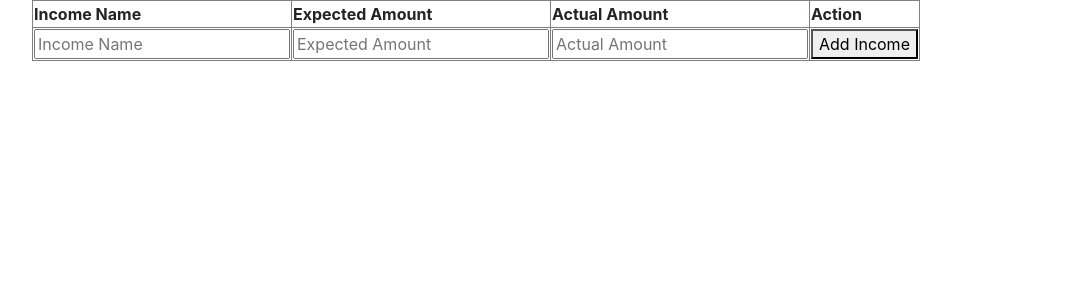
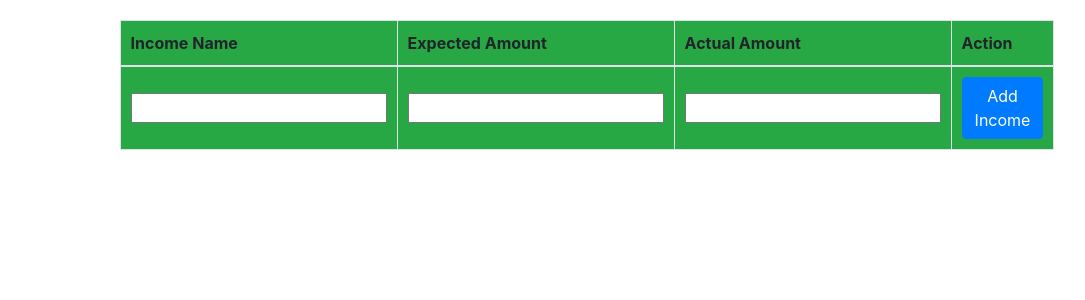
Before and after one commit to austinkodom/flask_budgeting_app, a Flask app: page / in a window 1280 px wide. Shown: the part 56-356 px from the top of the page, without its empty margins (53-1138 px from the left). Run offline with Flask 3, Linux system fonts and the light colour scheme; a user stored in the database is signed in; some libraries are stand-ins or nearby versions.

Commit message:
changed table formatting for the home page

```diff
--- a/website/templates/home.html
+++ b/website/templates/home.html
@@ -3,58 +3,54 @@
 
 {% block content%}
 
-<table id="incomeTable" border="1">
+<style>
+    #incomeTable th, #incomeTable td {
+        padding: 10px;
+    }
+    #tableContainer {
+        display: flex;
+        justify-content: center;
+        width: 100%;
+    }
+    #incomeTable {
+        width: 80%;
+        margin: 20px 0;
+    }
+</style>
+
+<div id="tableContainer">
+<table class="tabel table-bordered" id="incomeTable">
     <thead>
         <tr>
-            <th>Income Name</th>
-            <th>Expected Amount</th>
-            <th>Actual Amount</th>
-            <th>Action</th>
+            <th class="bg-success">Income Name</th>
+            <th class="bg-success">Expected Amount</th>
+            <th class="bg-success">Actual Amount</th>
+            <th class="bg-success">Action</th>
         </tr>
     </thead>
+
     <tbody>
-        <!-- Rows will be added here dynamically -->
+        {% for income in Income %}
+        <tr>
+            <td>{{ income.name }}</td>
+            <td>{{ income.expected_amount }}</td>
+            <td>{{ income.actual_amount }}</td>
+            <td><button type="button">Delete</button></td>
+        </tr>
+        {% endfor %}
     </tbody>
+
     <tfoot>
         <tr>
-            <td><input type="text" id="incomeName" placeholder="Income Name" required></td>
-            <td><input type="number" id="expectedAmount" placeholder="Expected Amount" required></td>
-            <td><input type="number" id="actualAmount" placeholder="Actual Amount" required></td>
-            <td><button type="button" onclick="addIncome()">Add Income</button></td>
+            <form method="POST">
+                <td class="bg-success"><input type="text" id="incomeName" name="incomeName" required></td>
+                <td class="bg-success"><input type="number" id="expectedIncome" name="expectedIncome" required></td>
+                <td class="bg-success"><input type="number" id="actualIncome" name="actualIncome" required></td>
+                <td class="bg-success"><button type="submit" class="btn btn-primary">Add Income</button></td>
+            </form>
         </tr>
     </tfoot>
 </table>
-
-<script>
-function addIncome() {
-    // Get values from the form inputs in the last row
-    const incomeName = document.getElementById('incomeName').value;
-    const expectedAmount = document.getElementById('expectedAmount').value;
-    const actualAmount = document.getElementById('actualAmount').value;
-
-    // Get the table body
-    const tableBody = document.getElementById('incomeTable').getElementsByTagName('tbody')[0];
-
-    // Create a new row
-    const newRow = tableBody.insertRow();
-
-    // Insert cells in the new row
-    const cell1 = newRow.insertCell(0);
-    const cell2 = newRow.insertCell(1);
-    const cell3 = newRow.insertCell(2);
-    const cell4 = newRow.insertCell(3);
-
-    // Add data to the cells
-    cell1.innerHTML = incomeName;
-    cell2.innerHTML = expectedAmount;
-    cell3.innerHTML = actualAmount;
-    cell4.innerHTML = '<button type="button">Delete</button>';
-
-    // Clear the form fields
-    document.getElementById('incomeName').value = '';
-    document.getElementById('expectedAmount').value = '';
-    document.getElementById('actualAmount').value = '';
-}
-</script>
+</div>
 
 {% endblock %}
```
